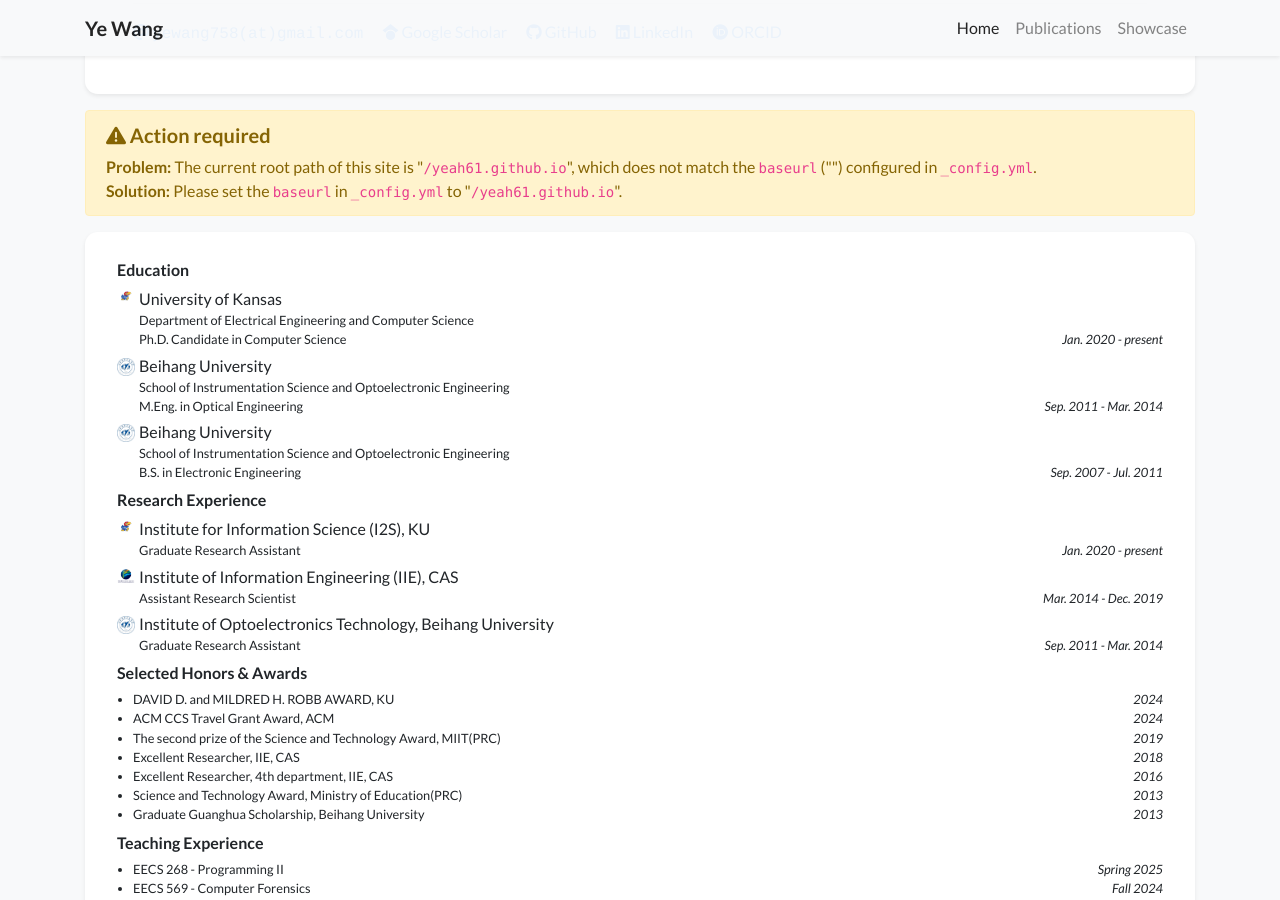
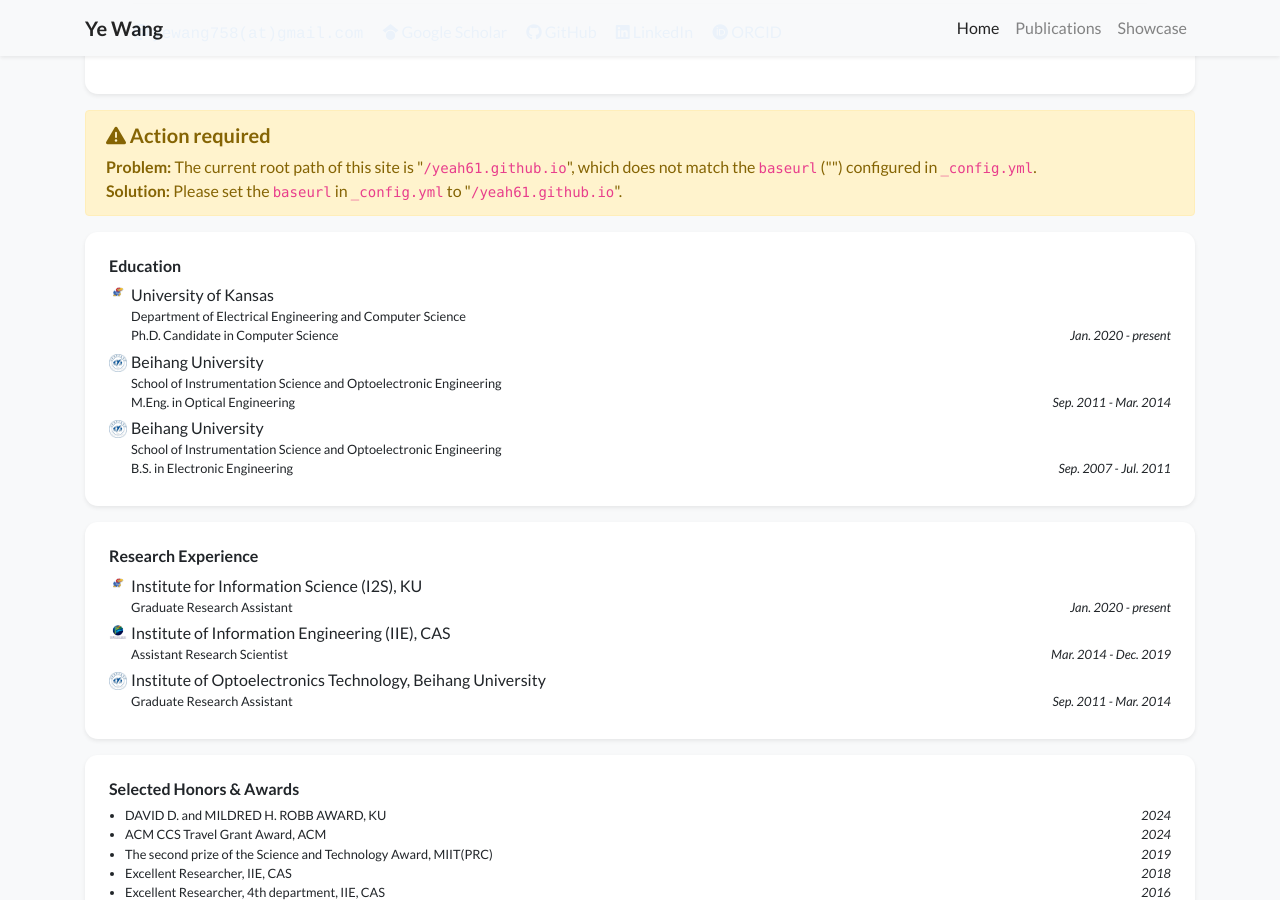
Before and after one commit to yeah61/yeah61.github.io, a Jekyll site: the page built from index.html, in a window 1280 px wide and 900 px high, scrolled down 485 px. Built offline with Jekyll 4.4.1, drawn with Linux system fonts in a browser that asks for light colours; nearby versions of some CDN libraries; a style sheet for code colours, icons or effects is not loaded.

Commit message:
Update experience_card.html

```diff
--- a/_includes/widgets/experience_card.html
+++ b/_includes/widgets/experience_card.html
@@ -1,11 +1,10 @@
 <div class="row mt-3">
-    <div class="col">
+
+  <!-- Education Card -->
+  {% if site.data.profile.education %}
+  <div class="col-md-12 mb-3">
     <div class="card border-0 shadow-sm bg-white">
       <div class="card-body p-4">
-                <div class="row" data-masonry='{"percentPosition": true }'>
-                    {% if site.data.profile.education %}
-                    <div class="col-md-12">
-                        <div class="mx-2 my-1">
         <h6>Education</h6>
         <ul class="list-unstyled mb-1">
           {% for item in site.data.profile.education %}
@@ -24,11 +23,14 @@
         </ul>
       </div>
     </div>
+  </div>
   {% endif %}
 
+  <!-- Research Experience Card -->
   {% if site.data.profile.experience %}
-                    <div class="col-md-12">
-                        <div class="mx-2 my-1">
+  <div class="col-md-12 mb-3">
+    <div class="card border-0 shadow-sm bg-white">
+      <div class="card-body p-4">
         <h6>Research Experience</h6>
         <ul class="list-unstyled mb-1">
           {% for item in site.data.profile.experience %}
@@ -47,11 +49,14 @@
         </ul>
       </div>
     </div>
+  </div>
   {% endif %}
 
+  <!-- Honors & Awards Card -->
   {% if site.data.profile.awards %}
-                    <div class="col-md-12">
-                        <div class="mx-2 my-1">
+  <div class="col-md-12 mb-3">
+    <div class="card border-0 shadow-sm bg-white">
+      <div class="card-body p-4">
         <h6>Selected Honors & Awards</h6>
         <ul class="list small pl-3 mb-1">
           {% for item in site.data.profile.awards %}
@@ -65,11 +70,14 @@
         </ul>
       </div>
     </div>
+  </div>
   {% endif %}
 
+  <!-- Teaching Experience Card -->
   {% if site.data.profile.teaching %}
-                    <div class="col-md-12">
-                        <div class="mx-2 my-1">
+  <div class="col-md-12 mb-3">
+    <div class="card border-0 shadow-sm bg-white">
+      <div class="card-body p-4">
         <h6>Teaching Experience</h6>
         <ul class="list small pl-3 mb-1">
           {% for item in site.data.profile.teaching %}
@@ -83,11 +91,7 @@
         </ul>
       </div>
     </div>
+  </div>
   {% endif %}
 
 </div>
-
-            </div>
-        </div>
-    </div>
-</div>
```
Lines whose indentation alone changed are shown as unchanged.
